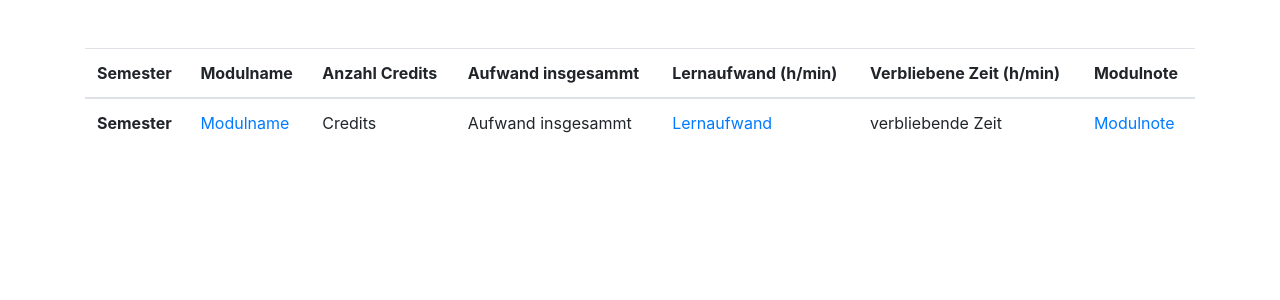
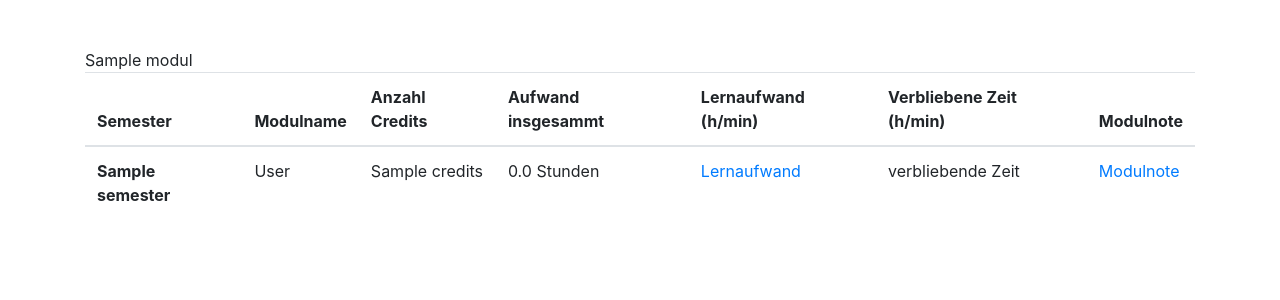
Before and after one commit to gloordaria/PROG2, a Flask app: template templates/moduluebersicht.html in a window 1280 px wide. Shown: the part 56-356 px from the top of the page. Run offline with Flask 2, Linux system fonts and the light colour scheme; the template is opened without the code that fills it: most values are stand-ins (such as "Sample title", 1, 10 or a date in 2020); some libraries are stand-ins or nearby versions.

Commit message:
Formulardaten in Modulübersicht anzeigen

```diff
--- a/data/data.json
+++ b/data/data.json
@@ -1 +1 @@
-{"module": {"dfgfdg": {"modulname": "dfgfdg", "credits": "1", "semester": "1", "vorlesungen": "12"}, "tgest": {"modulname": "tgest", "credits": "1", "semester": "1", "vorlesungen": "25"}}}
+{"module": {"test": {"modulname": "test", "credits": 1, "semester": 1, "vorlesungen": 12}}}
--- a/libs/datenspeichern_modul.py
+++ b/libs/datenspeichern_modul.py
@@ -7,9 +7,9 @@ def modul_speichern(modulname, credit, semester, vorlesungen ):
 
     modul = {
         "modulname": modulname,
-        "credits": credit,
-        "semester": semester,
-        "vorlesungen": vorlesungen
+        "credits": int(credit),
+        "semester": int(semester),
+        "vorlesungen": int(vorlesungen)
     }
 
     liste_aller_module[modulname] = modul
--- a/main.py
+++ b/main.py
@@ -41,8 +41,9 @@ def modulbearbeiten():
     return render_template("modulbearbeiten.html")
 
 
-@app.route("/lernzeitdetail")
-def lernzeitdetail():
+@app.route("/lernzeitdetail/<modul_name>")
+def lernzeitdetail(modul_name):          #Parameter um die Lernzeit des richtigen Moduls zu bearbeiten
+    print(modul_name)
     if request.method == 'POST':
         datum = request.form['datum']
         lernzeit = request.form['lernzeit']
@@ -51,6 +52,5 @@ def lernzeitdetail():
 
 
 
-
 if __name__ == "__main__":
     app.run(debug=True, port=5000)
--- a/templates/moduluebersicht.html
+++ b/templates/moduluebersicht.html
@@ -3,6 +3,7 @@
 
 <div class="container">
 <div class="table-responsive-sm mt-5">
+  {% if daten %}
     <table class="table">
         <thead>
             <tr>
@@ -13,20 +14,26 @@
               <th scope="col">Lernaufwand (h/min)</th>
               <th scope="col">Verbliebene Zeit (h/min)</th>
               <th scope="col">Modulnote</th>
-
             </tr>
             <tbody>
+                {% for modul in daten['module'].values()%}
                 <tr>
-                  <th scope="row">Semester</th>     <!--Platzhalter für Verlinkung -> Semester aus Modulerfassung-->
-                  <td><a href="{{ url_for('modulbearbeiten') }}">Modulname</a></td>                <!--Platzhalter für Verlinkung -> Modulname aus Modulerfassung-->
-                  <td>Credits</td>                  <!--Platzhalter für Verlinkung -> Credits aus Modulerfassung-->
-                  <td>Aufwand insgesammt</td>       <!--Platzhalter für Verlinkung -> Allgemeiner Aufwand berechnen ((Anzahl Credits*30) - (Anzahl Vorlesungen*1)-->
-                  <td><a href="{{ url_for('lernzeitdetail') }}">Lernaufwand</a></td>              <!--Platzhalter für Verlinkung -> Berechnung Lernaufwand (Credits mal xx h-->
+                  {{modul}}
+                  <th scope="row">{{modul['semester']}}</th>     <!--Platzhalter für Verlinkung -> Semester aus Modulerfassung-->
+                  <td><a href="{{ url_for('modulbearbeiten') }}"></a>{{modul['modulname']}}</td>                <!--Platzhalter für Verlinkung -> Modulname aus Modulerfassung-->
+                  <td>{{modul['credits']}}</td>                  <!--Platzhalter für Verlinkung -> Credits aus Modulerfassung-->
+                  <td>{{(modul['credits']*1800 - modul['vorlesungen']*60)/60}} Stunden</td>       <!--Platzhalter für Verlinkung -> Allgemeiner Aufwand berechnen ((Anzahl Credits*30) - (Anzahl Vorlesungen*1)-->
+                  <td><a href="{{ url_for('lernzeitdetail', modul_name=modul['modulname']) }}">Lernaufwand</a></td>              <!--Platzhalter für Verlinkung -> Berechnung Lernaufwand (Credits mal xx h-->
                   <td>verbliebende Zeit</td>        <!--Platzhalter für Verlinkung -> Berechnung Lernaufwand - summe Lernzeit-->
                   <td><a href="{{ url_for('modulbearbeiten') }}">Modulnote</a></td>          <!--Platzhalter für Verlinkung -> Benutzereingabe Modulnote-->
                 </tr>
+                {% endfor %}
+
           </thead>
     </table>
+    {% else %}
+    <h1>Keine Module erfasst</h1>
+    {% endif %}
   </div>
 </div>
 
```
